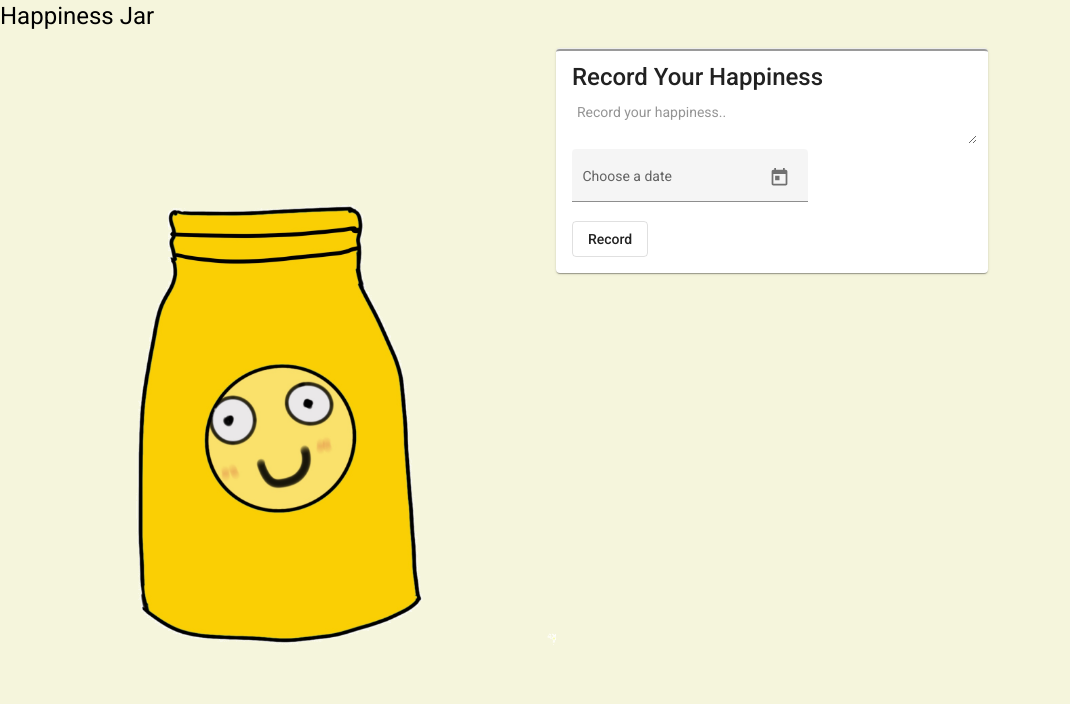
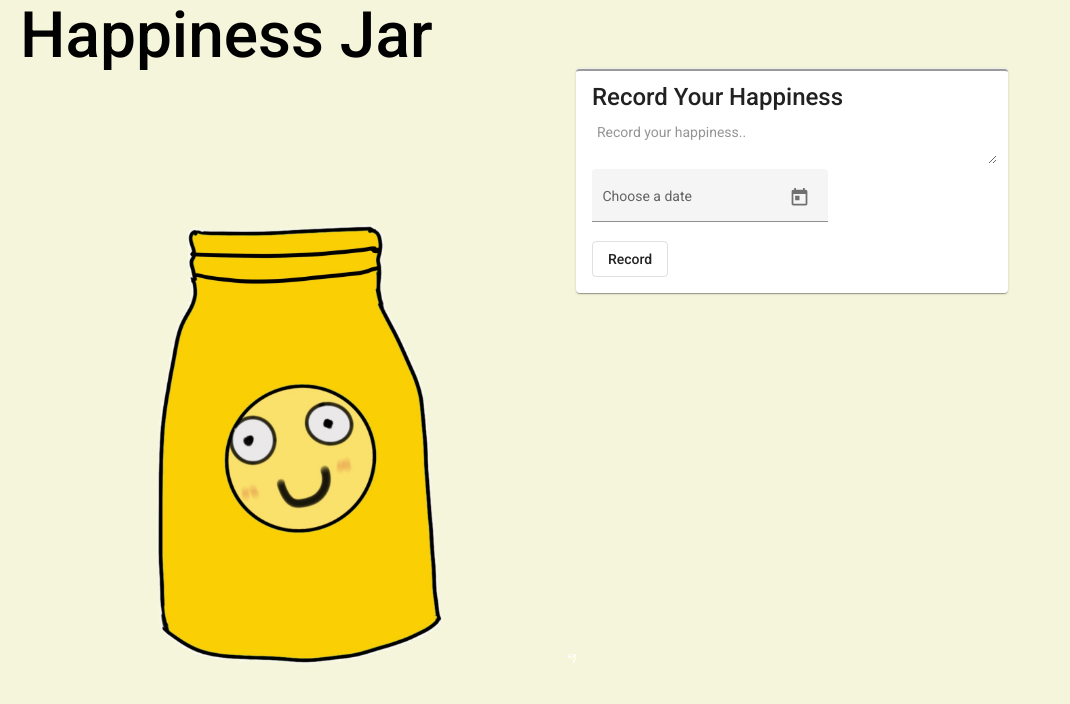
Before and after one commit to hazelkim052/The-Jars, an Angular app in the folder Client/: page /happiness in a window 1280 px wide. Shown: the top 704 px of the page, without its empty margins (0-1070 px from the left). Built offline with nearby package versions, Linux system fonts and the light colour scheme.

Commit message:
minor changes for happiness

```diff
--- a/Client/src/app/component/happiness/happiness.component.html
+++ b/Client/src/app/component/happiness/happiness.component.html
@@ -1,4 +1,4 @@
-<h1>Happiness Jar</h1>
+<h1 style="font-size:4rem; font-weight: 500;">Happiness Jar</h1>
 <div>
     <div style="display: inline-block; ">
         <img style="display: inline-block;" src="././assets/happy_jar.png" height="800px" weight="auto">
--- a/Client/src/index.html
+++ b/Client/src/index.html
@@ -1,16 +1,22 @@
 <!doctype html>
 <html lang="en">
+
 <head>
   <meta charset="utf-8">
-  <title>TheJars</title>
+  <title>The Jars</title>
   <base href="/">
   <meta name="viewport" content="width=device-width, initial-scale=1">
   <link rel="icon" type="image/x-icon" href="favicon.ico">
   <link rel="preconnect" href="https://fonts.gstatic.com">
   <link href="https://fonts.googleapis.com/css2?family=Roboto:wght@300;400;500&display=swap" rel="stylesheet">
   <link href="https://fonts.googleapis.com/icon?family=Material+Icons" rel="stylesheet">
+  <link rel="preconnect" href="https://fonts.googleapis.com">
+  <link rel="preconnect" href="https://fonts.gstatic.com" crossorigin>
+  <link href="https://fonts.googleapis.com/css2?family=Nunito+Sans&display=swap" rel="stylesheet">
 </head>
+
 <body class="mat-typography">
   <app-root></app-root>
 </body>
+
 </html>
--- a/Client/src/styles.css
+++ b/Client/src/styles.css
@@ -3,12 +3,7 @@
 html,
 body {
   height: 100%;
-  margin: 0;
+  margin: 10px;
   background-color: beige;
-  font-family: NunitoSans;
-  src: url(assets/font/NunitoSans-Black.ttf) format("opentype");
+  font-family: "Nunito Sans", sans-serif;
 }
-font-face {
-  font-family: NunitoSans;
-  src: url(assets/font/NunitoSans-Black.ttf) format("opentype");
-}
```
Also changed, not shown: 1 other file (tests, documents, lock files or other folders).
